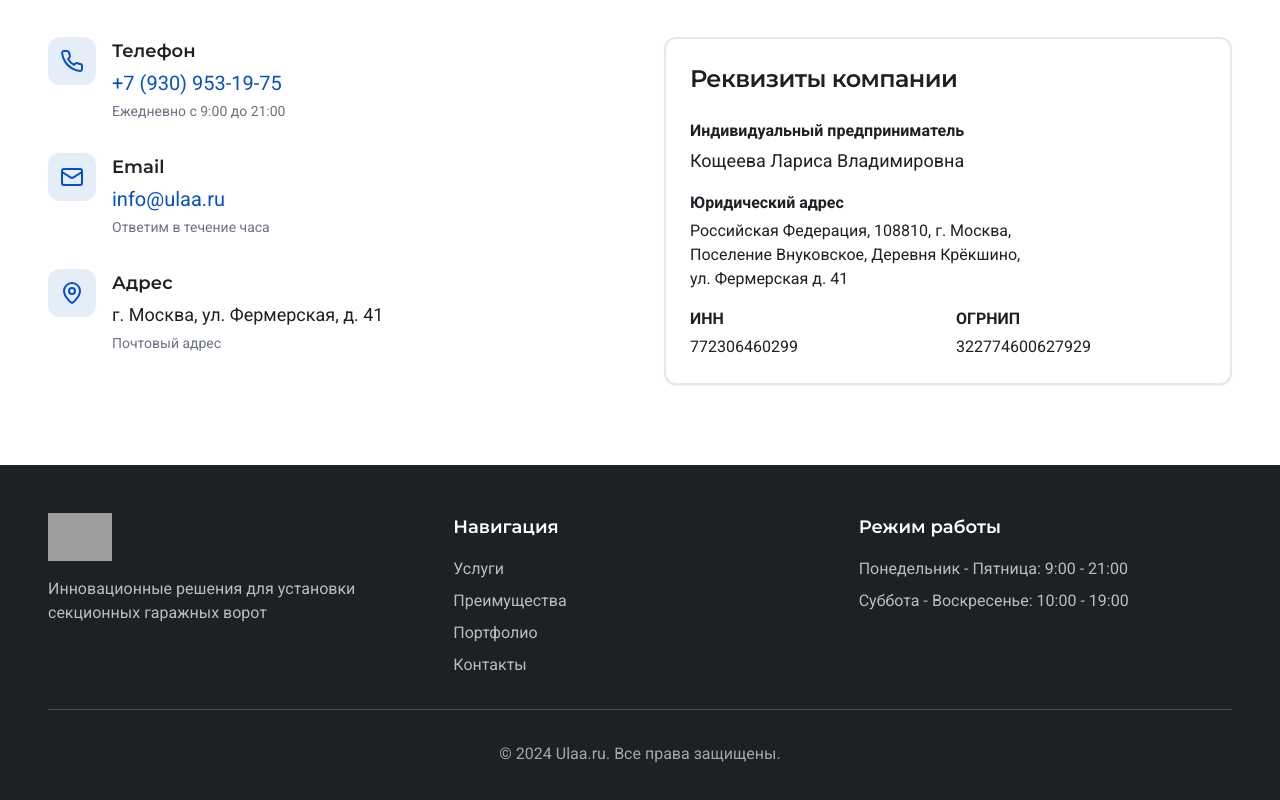
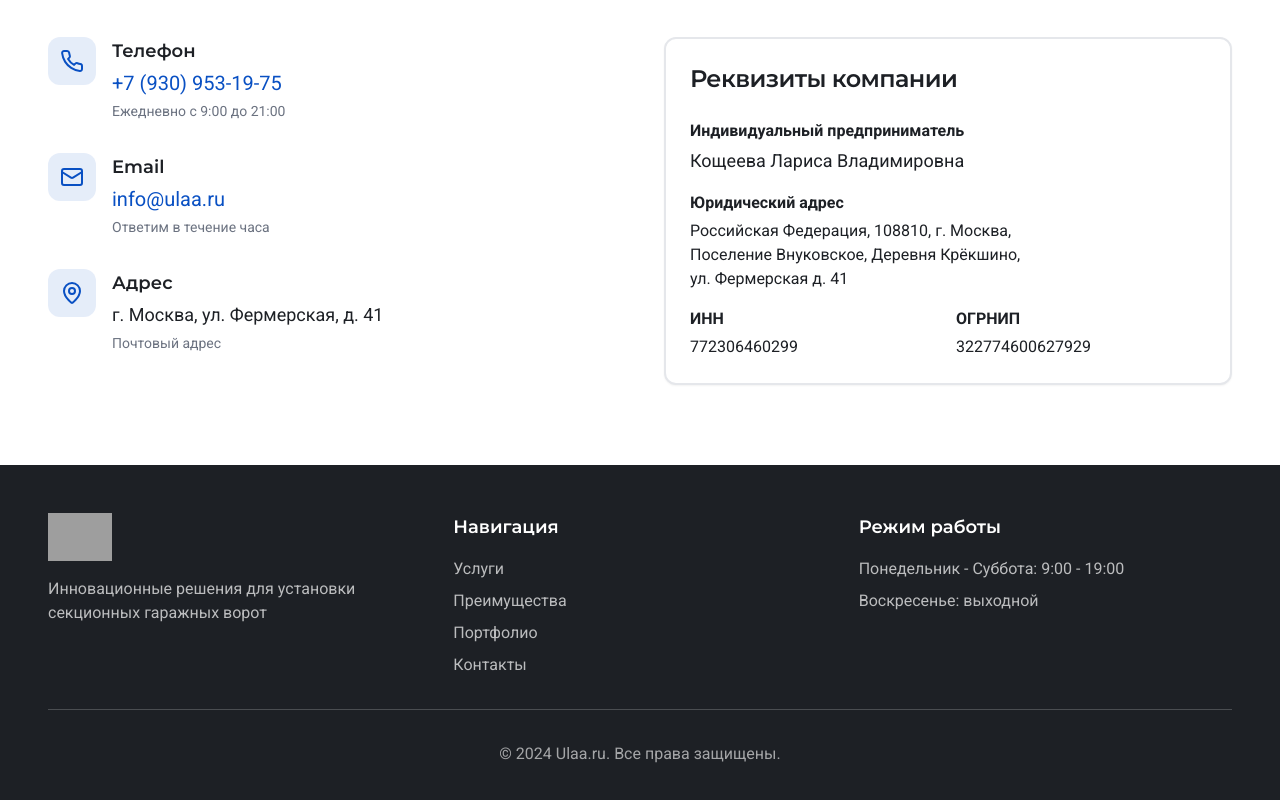
Before and after one commit to pr-poehali-dev/yula-redesign-project, a React (Vite) app: page / in a window 1280 px wide. Shown: the part 3765-4565 px from the top of the page. Built offline with nearby package versions, Linux system fonts and the light colour scheme; grey boxes are pictures that could not be loaded.

Commit message:
Изменение режима работы

```diff
--- a/src/pages/Index.tsx
+++ b/src/pages/Index.tsx
@@ -444,8 +444,8 @@ export default function Index() {
             <div>
               <h3 className="font-semibold text-lg mb-4">Режим работы</h3>
               <div className="space-y-2 text-white/70">
-                <p>Понедельник - Пятница: 9:00 - 21:00</p>
-                <p>Суббота - Воскресенье: 10:00 - 19:00</p>
+                <p>Понедельник - Суббота: 9:00 - 19:00</p>
+                <p>Воскресенье: выходной</p>
               </div>
             </div>
           </div>
```
